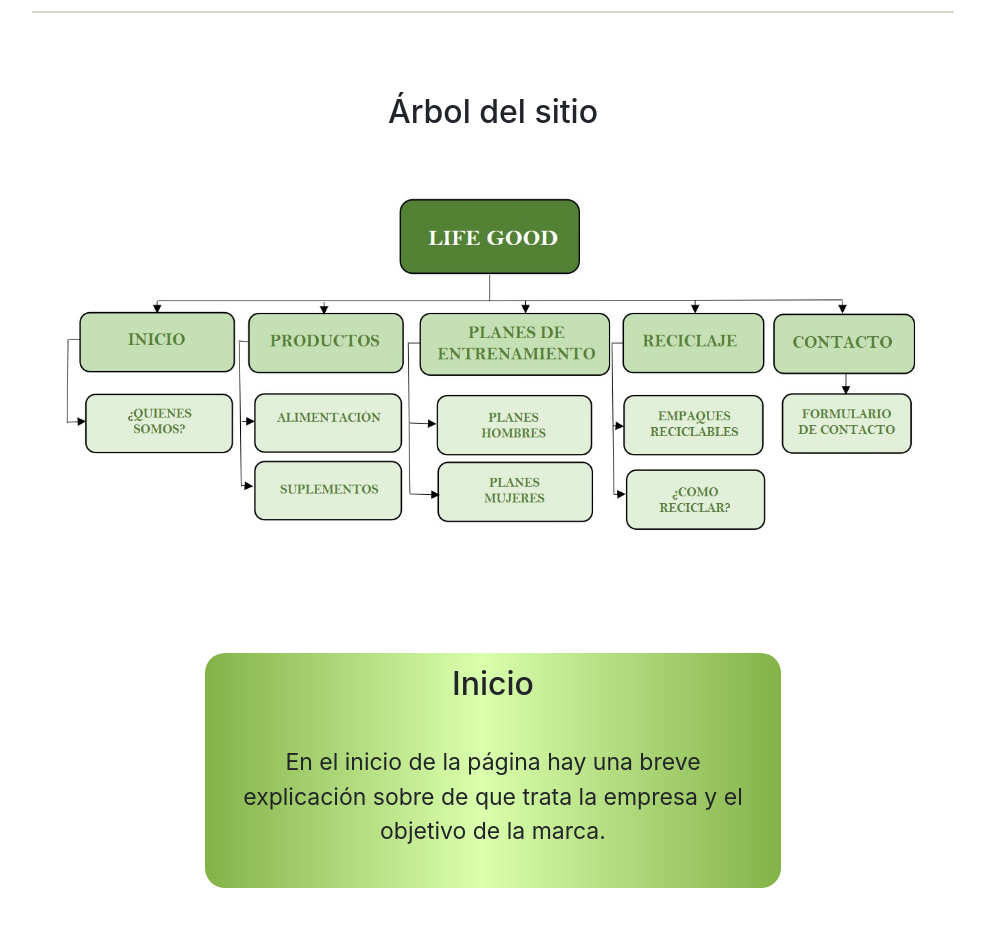
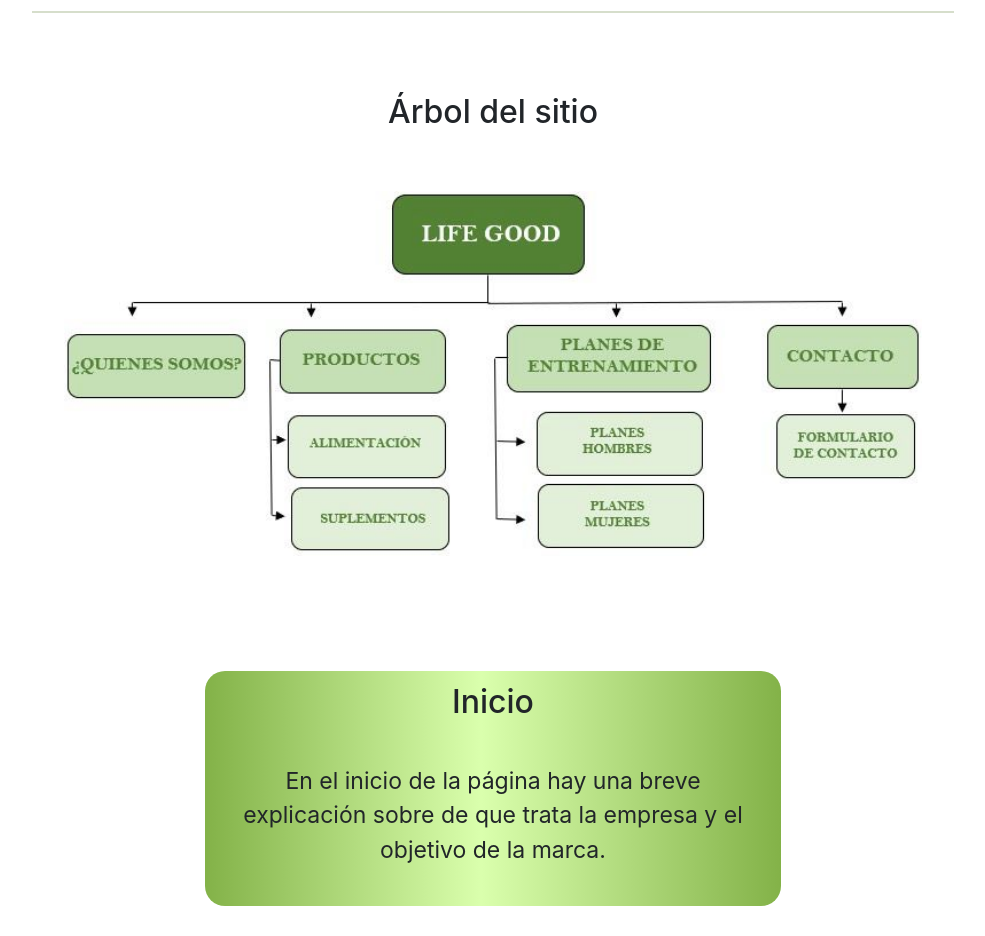
Before and after one commit to BautiMiano/desarrollo_grupo2, a website: page avances.html in a window 1280 px wide. Shown: the part 3160-4096 px from the top of the page, without its empty margins (147-1132 px from the left). Drawn offline with nearby package versions, Linux system fonts and the light colour scheme; files that its build step writes are made by us from their sources.

Commit message:
Add files via upload

```diff
--- a/avances.html
+++ b/avances.html
@@ -1,3 +1,4 @@
+
 <!DOCTYPE html>
 <html lang="en">
 
@@ -89,7 +90,7 @@
         </div>
         <div class="texto-arbol">
             <h2>Árbol del sitio</h2>
-            <img class="imagen-arbol" src="./imagenes/arbol.jpeg" alt="">
+            <img class="imagen-arbol" src="./imagenes/arbol_sitio_web.jpg" alt="">
             <div class="caja-informacion">
                 <div class="caja-texto-informacion">
                     <h2 class="texto-informacion">Inicio</h2>
```
Also changed, not shown: imagenes/ImagenCvBauti.jpg, imagenes/arbol_sitio_web.jpg (added).
